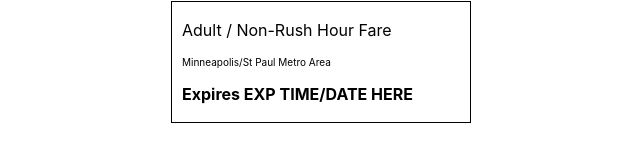
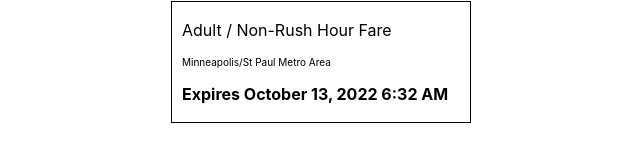
Before and after one commit to infinity-machine/BusPass, a React (Create React App) app in the folder client/: page / in a window 1280 px wide. Shown: the part 514-676 px from the top of the page, without its empty margins (319-959 px from the left). Built offline with nearby package versions, Linux system fonts and the light colour scheme.

Commit message:
smart d8

```diff
--- a/client/src/App.js
+++ b/client/src/App.js
@@ -6,17 +6,22 @@
 function App() {
 
   const [currentTime, setCurrentTime] = useState('')
-  const [expDateTime, setExpDateTime] = useState('EXP TIME/DATE HERE')
+  const [expDateTime, setExpDateTime] = useState('')
 
   const handleCurrentTime = () => {
     setInterval(() => {
      setCurrentTime(moment().format('h:mm:ss A'))
-    }, 1000)
+    }, 1000);
   }
 
+  const handleExp = () => {
+    setExpDateTime(moment().add(2, 'h').add(17, 'm').format('LLL'))
+    console.log('hey')
+  }
 
+  useEffect(handleCurrentTime, []);
+  useEffect(handleExp, [])
 
-  useEffect(handleCurrentTime, [])
 
   return (
     <div className="margin-lock">
@@ -25,7 +30,7 @@
         <p>Show operator your ticket</p>
       </div>
       <div className="center">
-        <img src={icon} id="icon"></img>
+        <img onClick={handleExp} src={icon} id="icon"></img>
       </div>
     <div>
       <h1 className="center-text">{currentTime}</h1>
```
